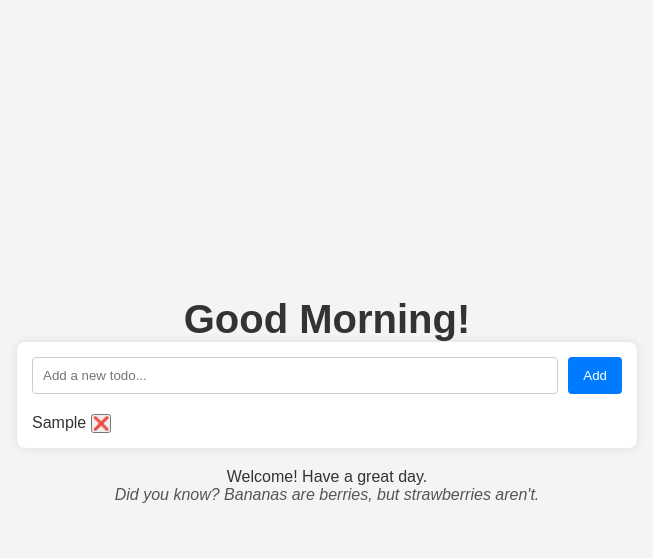
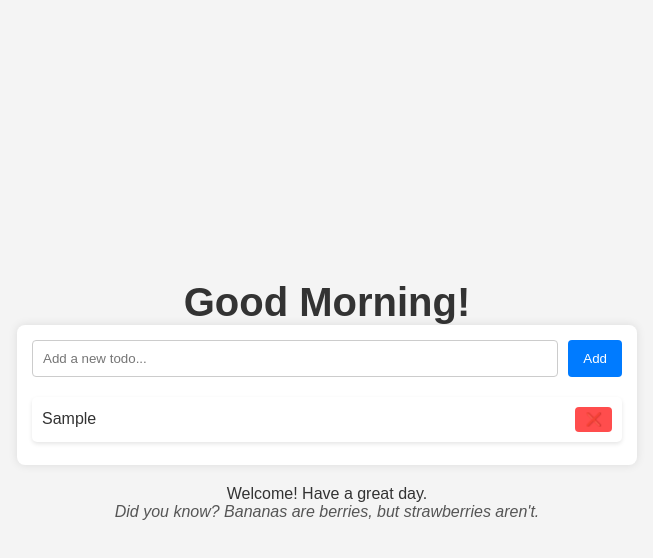
Before and after one commit to 3ixas/todo-app, a website built with Vite: page index.html in a window 1280 px wide. Both pictures are taken after typing "Sample" into the empty fields and a click on the button "Add". Shown: the whole page, without its empty margins (313-966 px from the left). Built offline with nearby package versions, Linux system fonts and the light colour scheme.

Commit message:
Updating the main.scss to match the classes added previously in the main.ts file.

```diff
--- a/styles/main.scss
+++ b/styles/main.scss
@@ -34,7 +34,7 @@ body {
     border-radius: 8px;
     box-shadow: 0 0 10px rgba(0, 0, 0, 0.1);
     width: 90%; // Default width for mobile
-    max-width: 400px; // Preventsit from getting too wide
+    max-width: 400px; // Prevents it from getting too wide
 
     &__form {
         display: flex;
@@ -55,11 +55,48 @@ body {
         padding: 10px 15px;
         border-radius: 4px;
         cursor: pointer;
+        transition: background 0.3s;
+
+        &:hover {
+            background: #0056b3;
+        }
     }
 
     &__list {
         margin-top: 20px;
         list-style: none;
+        padding: 0;
+        width: 100%;
+    }
+
+    &__item {
+        display: flex;
+        justify-content: space-between;
+        align-items: center;
+        background: #ffffff;
+        padding: 10px;
+        margin-bottom: 8px;
+        border-radius: 5px;
+        box-shadow: 0 2px 4px rgba(0, 0, 0, 0.1);
+        transition: transform 0.2s;
+
+        &:hover {
+            transform: scale(1.02);
+        }
+    }
+
+    &__delete {
+        background: #ff4d4d;
+        color: white;
+        border: none;
+        padding: 5px 10px;
+        border-radius: 4px;
+        cursor: pointer;
+        transition: background 0.3s;
+
+        &hover {
+            background: #cc0000;
+        }
     }
 }
 
```
